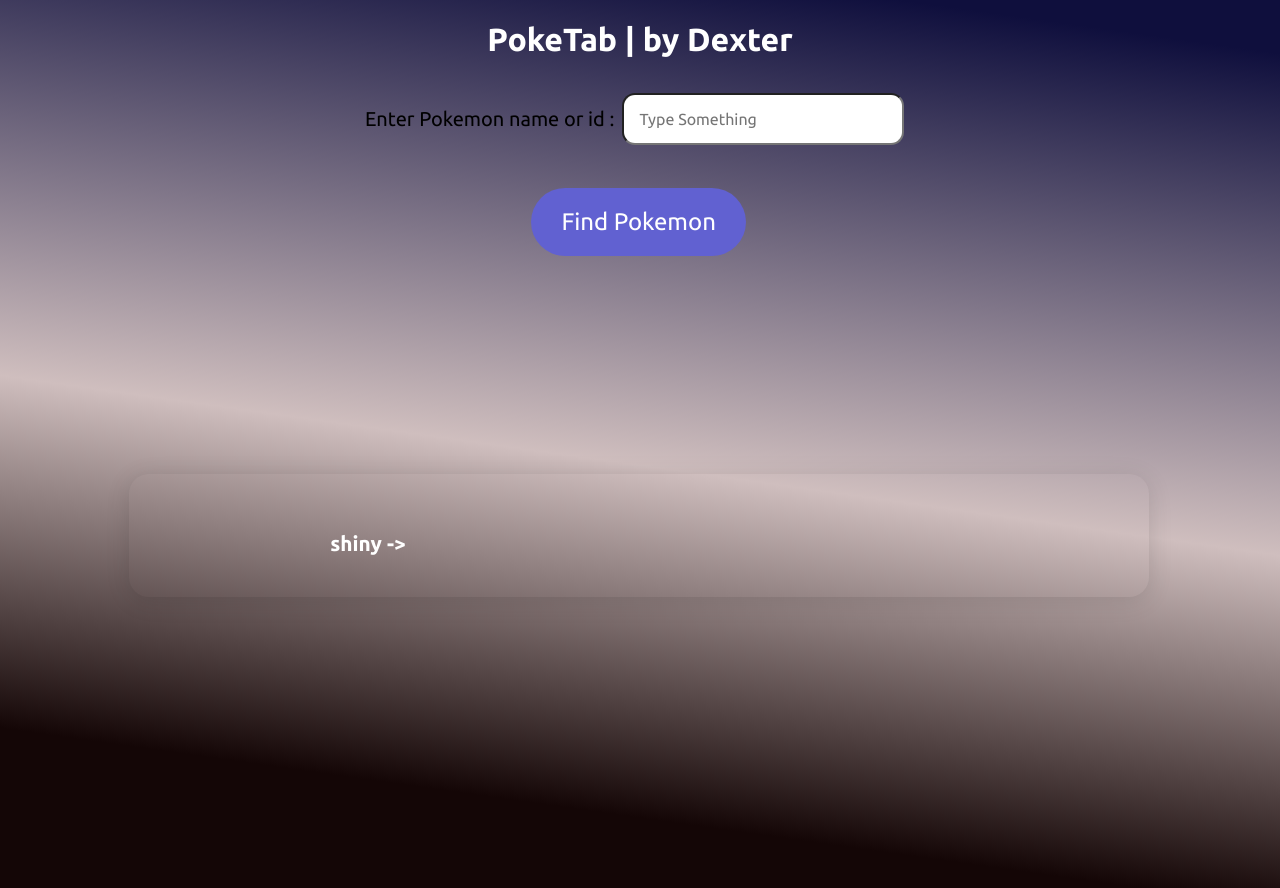
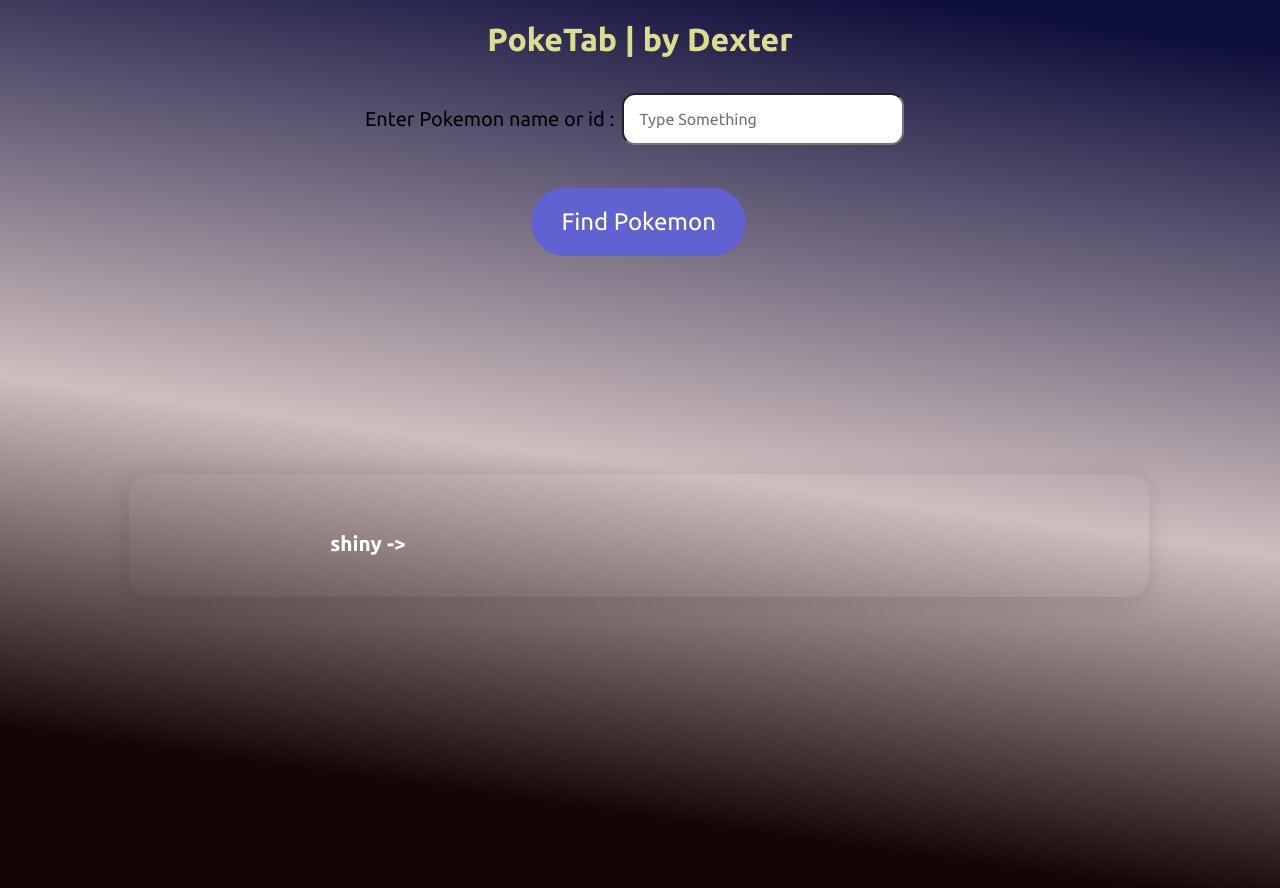
Before and after one commit to Komesh17/Poke-Tab-, a plain HTML site: page index.html in a window 1280 px wide. Drawn offline with Linux system fonts and the light colour scheme; no server answers.

Commit message:
switch heading color olive

```diff
--- a/style.css
+++ b/style.css
@@ -5,7 +5,7 @@
 h1 {
     display: flex;
     justify-content: center;
-    color: white;
+    color: rgb(221, 221, 145);
 }
 
 body {
```
